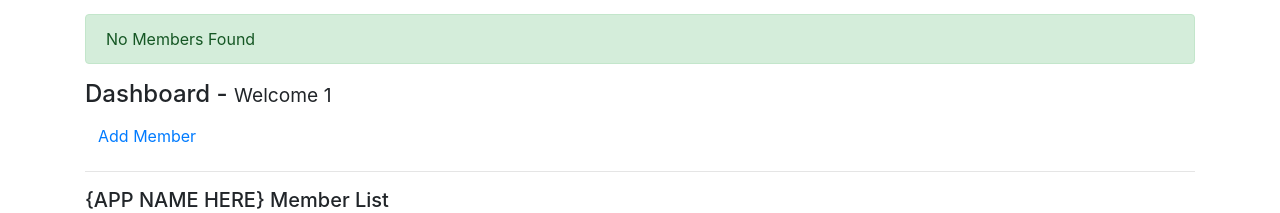
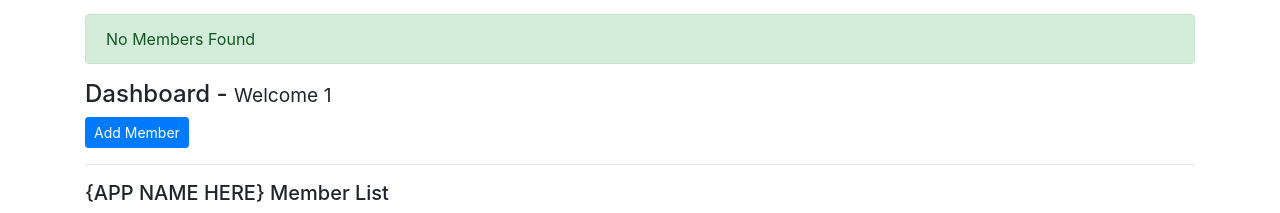
Before and after one commit to MKing301/membership, a Flask app: page /dashboard in a window 1280 px wide; the page is wider, and only the part inside the window is pictured. Shown: the part 56-269 px from the top of that part. Run offline with Flask 2, Linux system fonts and the light colour scheme; the visitor is signed in with stand-in values (Sample User, id 1); data that the repository does not hold is empty; some libraries are stand-ins or nearby versions.

Commit message:
Change add member link to button on dashboard

```diff
--- a/templates/dashboard.html
+++ b/templates/dashboard.html
@@ -3,7 +3,7 @@
 {% block body %}
 <div class="page-content">
   <h4>Dashboard - <small>Welcome {{ session.username }}</small></h4>
-  <a class="btn btn-succss" href="/add_member">Add Member</a>
+  <a href="/add_member" class="btn btn-primary btn-sm">Add Member</a>
     <hr>
     <h5>{APP NAME HERE} Member List</h5>
     <table class="table table-striped table-responsive-sm table-bordered">
```
